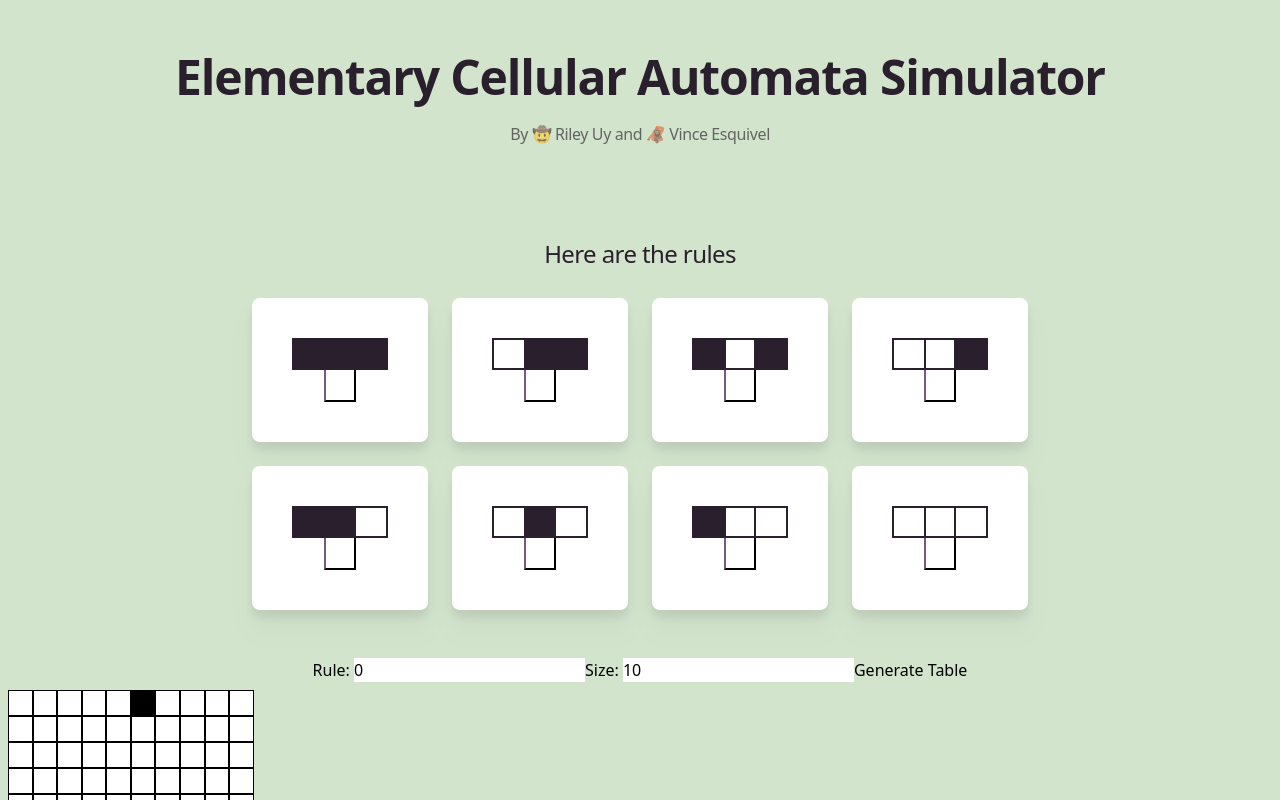
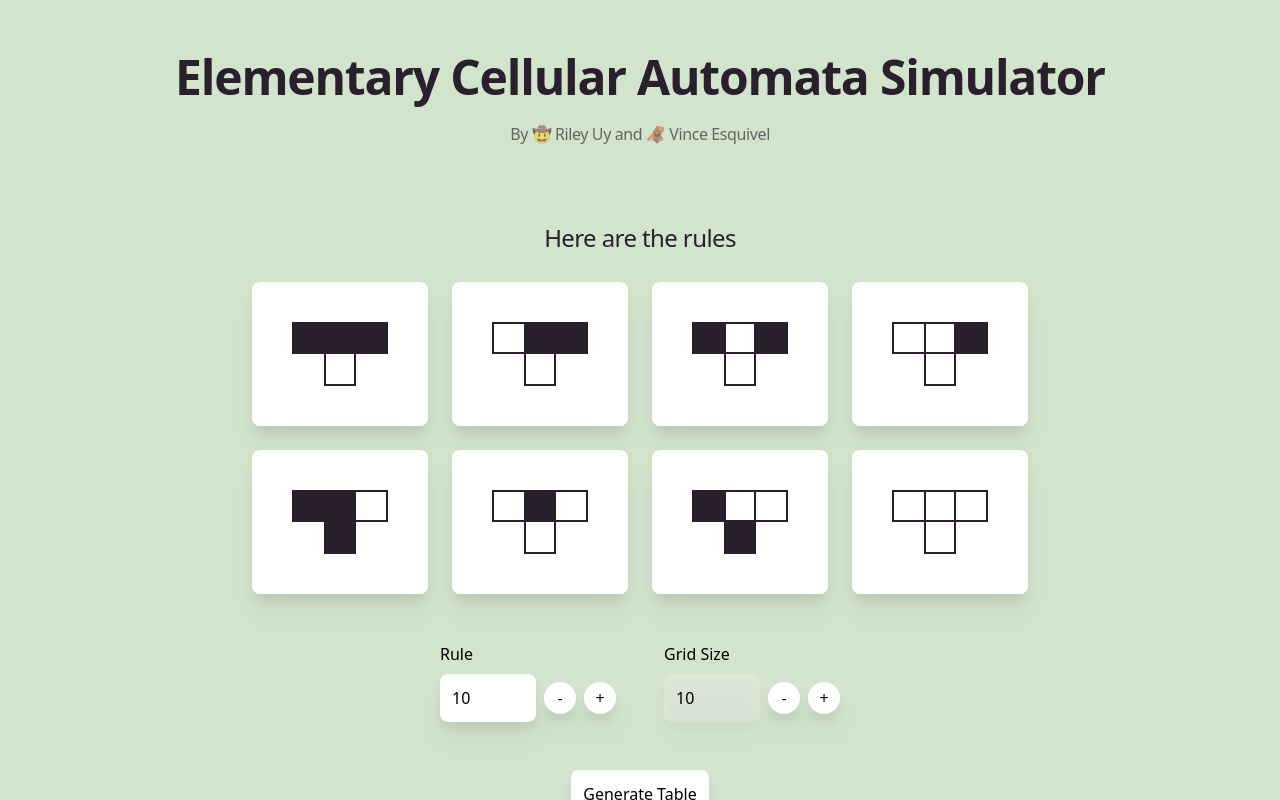
Before and after one commit to rileyuy/CMPLXSY-Cellular-Automata, a Next.js app: page / in a window 1280 px wide. Shown: the top 800 px of the page. Built offline with nearby package versions, Linux system fonts and the light colour scheme.

Commit message:
styles v3

```diff
--- a/components/CellGrid.js
+++ b/components/CellGrid.js
@@ -2,9 +2,6 @@ import { Grid } from "@mui/material";
 import { useState, useEffect } from "react";
 
 export default function CellGrid({ cellCount = 16, rule = 110, isActive }) {
-  // console.log(cellCount);
-  // console.log(rule);
-  // console.log(isActive);
   function decimalToBinary(dec) {
     return (dec >>> 0).toString(2);
   }
@@ -16,23 +13,13 @@ export default function CellGrid({ cellCount = 16, rule = 110, isActive }) {
   }
 
   function calculateRuleValue(substring) {
-    // console.log("Substring: " + substring);
     let rules = ["111", "110", "101", "100", "011", "010", "001", "000"];
     let ruleString = pad(decimalToBinary(rule), 8);
     let ruleValue = -1;
 
-    console.log(rules);
-    console.log(substring);
-    console.log(
-      rules.findIndex((rule) => {
-        return rule === substring;
-      })
-    );
-
     ruleValue = rules.findIndex((rule) => {
       return rule === substring;
     });
-    console.log(ruleValue);
 
     return ruleString.charAt(ruleValue);
   }
@@ -48,24 +35,20 @@ export default function CellGrid({ cellCount = 16, rule = 110, isActive }) {
       } else {
         if (isActive) {
           let gridRowString = prevCells.join("");
-          // console.log(gridRowString);
-          let gridRowStringTemp =gridRowString
-          gridRowString = gridRowStringTemp.charAt(gridRowString.length-1) + gridRowString + gridRowStringTemp.charAt(0);
-          // console.log(gridRowString);
+          let gridRowStringTemp = gridRowString;
+          gridRowString =
+            gridRowStringTemp.charAt(gridRowString.length - 1) +
+            gridRowString +
+            gridRowStringTemp.charAt(0);
 
           if (gridCol === 0) {
             //special computation wtih invisivle cells on left and right
-            console.log(gridRowString.slice(0, 3));
-
             columnCells.push(calculateRuleValue(gridRowString.slice(0, 3)));
           } else if (gridCol === cellCount - 1) {
-            console.log(gridRowString.slice(-3, gridRowString.length));
-
             columnCells.push(
               calculateRuleValue(gridRowString.slice(-3, gridRowString.length))
             );
           } else {
-            console.log(gridRowString.slice(gridCol, gridCol + 3));
             columnCells.push(
               calculateRuleValue(gridRowString.slice(gridCol, gridCol + 3))
             );
@@ -82,37 +65,16 @@ export default function CellGrid({ cellCount = 16, rule = 110, isActive }) {
 
   return (
     <Grid container spacing={5} className="w-full h-full">
-      {/* {colData.map((colComponent, i) => {
-        console.log("Row number: " + i);
-        return (
-          <div className="w-fit">
-            {rowData.map((rowComponent, k) => {
-              console.log("Col number: " + k);
-              return colComponent;
-            })}
-          </div>
-        );
-      })} */}
-      {/* {gridData.map((columns, i) => {
-        return (
-          <div className="w-fit">{columns.map((columnCell) => columnCell)}</div>
-        );
-      })} */}
-      {console.log(gridData)}
       {gridData.map((columns, i) => {
-        // console.log (columns)
         return (
           <div className="flex flex-row w-full">
             {columns.map((columnCell, k) => (
               <Grid
-                item
-                className={`border-1 border-black border w-fit ${
+                className={`border-1 border-black border w-10 h-10 ${
                   columnCell === "1" ? "bg-black" : "bg-white"
                 }`}
                 key={i + k}
-              >
-                <p>&nbsp;&nbsp;&nbsp;&nbsp;&nbsp;&nbsp;</p>
-              </Grid>
+              />
             ))}
           </div>
         );
--- a/components/Fields.js
+++ b/components/Fields.js
@@ -1,4 +1,11 @@
-const MAX_RULE_VALUE = 256;
+import classNames from "classnames";
+
+import styles from "../styles/_Fields.module.css";
+
+const MIN_RULE_VALUE = 0;
+const MAX_RULE_VALUE = 255;
+
+const MIN_ROW_WIDTH = 1;
 const MAX_ROW_WIDTH = 100;
 
 export default function Fields({
@@ -9,19 +16,48 @@ export default function Fields({
   isActive,
   setIsActive,
 }) {
-  function handleFieldChange({ event, setValue, maxValue }) {
+  function handleFieldChange({ event, setValue, minValue, maxValue }) {
     setValue((currentValue) => {
       if (event?.target?.validity?.valid) {
-        if (event?.target?.value > maxValue) return maxValue - 1;
+        if (event?.target?.value > maxValue) return maxValue;
+        else if (event?.target?.value < minValue) return minValue;
+        else if (!event?.target?.value) return minValue;
         return event?.target?.value;
       } else return currentValue;
     });
   }
 
+  function handleSpinnerClick({
+    value,
+    setValue,
+    minValue,
+    maxValue,
+    operator,
+  }) {
+    switch (operator) {
+      case "+":
+        setValue((currentValue) => {
+          if (value >= maxValue) return parseInt(value);
+          return parseInt(currentValue) + 1;
+        });
+        break;
+      case "-":
+        setValue((currentValue) => {
+          if (value <= minValue) return parseInt(value);
+          return parseInt(currentValue) - 1;
+        });
+      default:
+        break;
+    }
+  }
+
   return (
     <>
-      <div>
-        <label>Rule: </label>
+      <div className="flex flex-col gap-12 justify-center items-center">
+        <div className="flex flex-row gap-12 ">
+          <div className={classNames(styles["field-container"])}>
+            <label>Rule</label>
+            <div className="flex flex-row justify-center items-center gap-2">
               <input
                 type="text"
                 pattern="[0-9]*"
@@ -30,24 +66,76 @@ export default function Fields({
                   handleFieldChange({
                     event: event,
                     setValue: setRule,
+                    minValue: MIN_RULE_VALUE,
                     maxValue: MAX_RULE_VALUE,
                   })
                 }
               />
-        <label>Size: </label>
-        <input
-          type="text"
-          pattern="[0-9]*"
-          value={cellCount}
-          onChange={(event) =>
-            handleFieldChange({
-              event: event,
-              setValue: setCellCount,
-              maxValue: MAX_ROW_WIDTH,
+              <button
+                className={classNames(styles["spinner-button"])}
+                onClick={() =>
+                  handleSpinnerClick({
+                    value: rule,
+                    setValue: setRule,
+                    minValue: MIN_RULE_VALUE,
+                    maxValue: MAX_RULE_VALUE,
+                    operator: "-",
                   })
                 }
-        />
-
+              >
+                -
+              </button>
+              <button
+                className={classNames(styles["spinner-button"])}
+                onClick={() =>
+                  handleSpinnerClick({
+                    value: rule,
+                    setValue: setRule,
+                    minValue: MIN_RULE_VALUE,
+                    maxValue: MAX_RULE_VALUE,
+                    operator: "+",
+                  })
+                }
+              >
+                +
+              </button>
+            </div>
+          </div>
+          <div className={classNames(styles["field-container"])}>
+            <label>Grid Size</label>
+            <div className="flex flex-row justify-center items-center gap-2">
+              <input value={cellCount} disabled={true} />
+              <button
+                className={classNames(styles["spinner-button"])}
+                onClick={() =>
+                  handleSpinnerClick({
+                    value: cellCount,
+                    setValue: setCellCount,
+                    minValue: MIN_ROW_WIDTH,
+                    maxValue: MAX_ROW_WIDTH,
+                    operator: "-",
+                  })
+                }
+              >
+                -
+              </button>
+              <button
+                className={classNames(styles["spinner-button"])}
+                onClick={() =>
+                  handleSpinnerClick({
+                    value: cellCount,
+                    setValue: setCellCount,
+                    minValue: MIN_ROW_WIDTH,
+                    maxValue: MAX_ROW_WIDTH,
+                    operator: "+",
+                  })
+                }
+              >
+                +
+              </button>
+            </div>
+          </div>
+        </div>
         <button
           // className={`border-2 border-black rounded-md ${
           //   isActive ? "bg-green-400" : "bg-red-500"
--- a/components/PageHeader.js
+++ b/components/PageHeader.js
@@ -31,8 +31,10 @@ export default function PageHeader({ rule }) {
             By 🤠 Riley Uy and 🦧 Vince Esquivel
           </p>
         </div>
-         <div className="w-full py-12 flex flex-col justify-center items-center">
-          <h2 className="mb-8">Here are the rules</h2>
+        <div className="w-full pt-8 pb-12 flex flex-col justify-center items-center">
+          <h2 className="text-center flex justify-center items-center mb-8">
+            Here are the rules
+          </h2>
           <div className=" grid gap-6 xxs:grid-cols-2 lg:grid-cols-4 xxxl:grid-cols-8">
             {ruleHeaders.map((header, key) => {
               return (
--- a/pages/index.js
+++ b/pages/index.js
@@ -6,7 +6,7 @@ import Fields from "@/components/Fields";
 import Grid from "@/components/Grid";
 
 export default function Home() {
-  const [rule, setRule] = useState(0);
+  const [rule, setRule] = useState(10);
   const [cellCount, setCellCount] = useState(10);
   const [isActive, setIsActive] = useState(false);
 
--- a/styles/_Fields.module.css
+++ b/styles/_Fields.module.css
@@ -0,0 +1,11 @@
+.field-container {
+  display: flex;
+  flex-direction: column;
+  width: fit-content;
+}
+
+.spinner-button {
+  border-radius: 50%;
+  width: 2rem;
+  height: 2rem;
+}
--- a/styles/_Rule.module.css
+++ b/styles/_Rule.module.css
@@ -27,5 +27,4 @@
 .bottom-tile {
   border: 2px solid #2a1f2d;
   border-top: 0px solid #2a1f2d;
-  border-style: outset;
 }
--- a/styles/globals.css
+++ b/styles/globals.css
@@ -40,8 +40,48 @@ h2 {
   line-height: 1;
 }
 
-p {
+p,
+input,
+label,
+button {
   font-size: 1rem;
   font-weight: 500;
+}
+
+input,
+button {
+  filter: drop-shadow(0 20px 13px rgb(0 0 0 / 0.03))
+    drop-shadow(0 8px 5px rgb(0 0 0 / 0.08));
+}
+
+p {
   opacity: 0.65;
 }
+
+input {
+  padding: 0.75rem;
+  border-radius: 0.5rem;
+  width: 6rem;
+  outline: none;
+}
+
+label {
+  margin-bottom: 0.5rem;
+}
+
+button {
+  background-color: #fff;
+  width: fit-content;
+  height: fit-content;
+  padding: 0.75rem;
+  display: flex;
+  justify-content: center;
+  align-items: center;
+  border-radius: 0.5rem;
+  transition-duration: 0.2s;
+}
+
+button:hover {
+  background-color: #efefef;
+  filter: none;
+}
```
Lines whose indentation alone changed are shown as unchanged.
